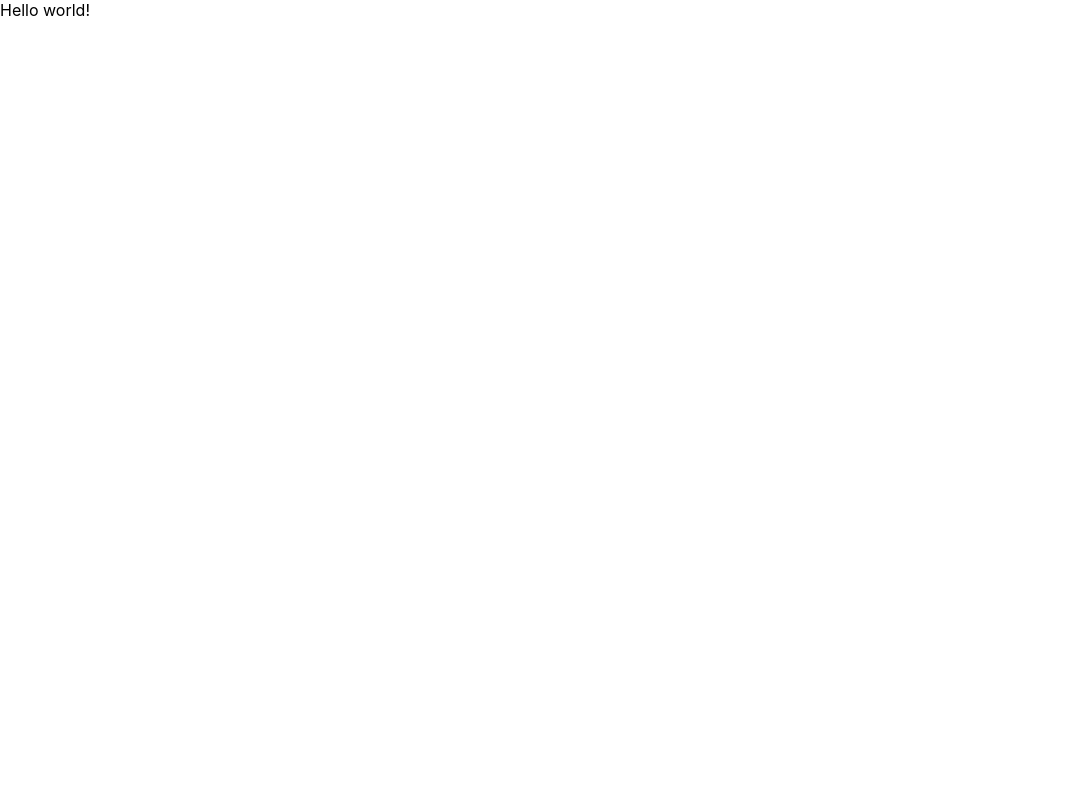
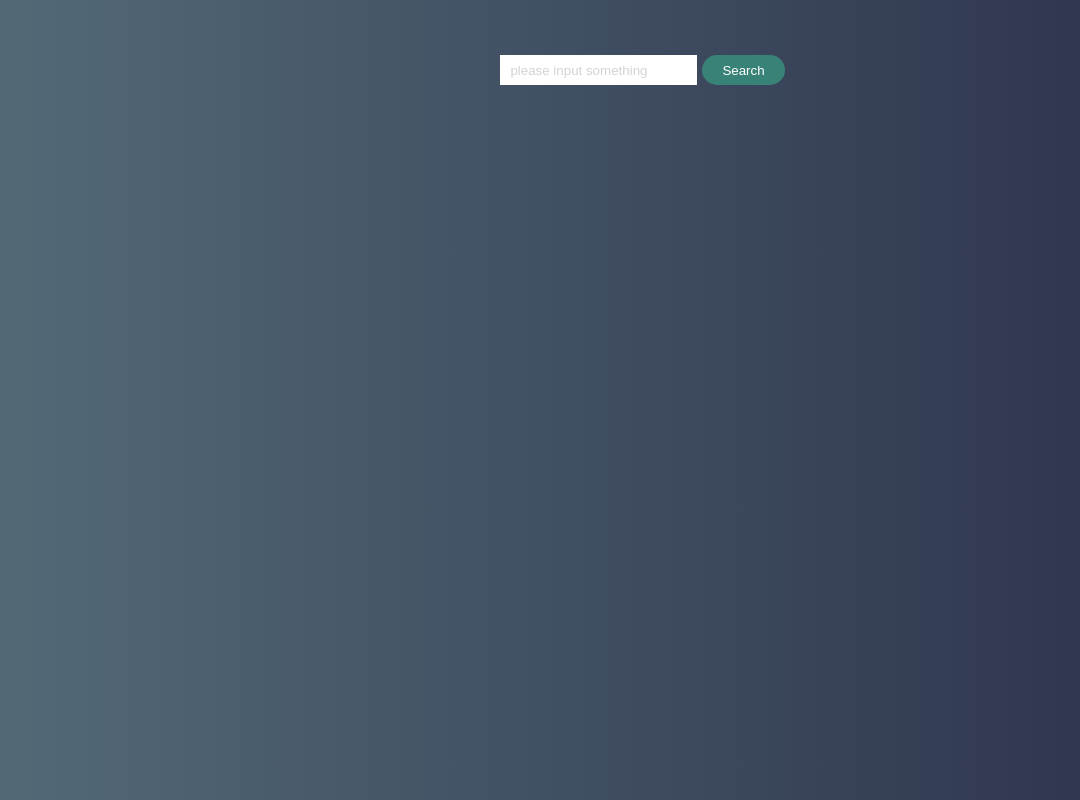
Before and after one commit to fdiogo/react-workshop, a React (Create React App) app: page / in a window 1280 px wide. Shown: the whole page, without its empty margins (0-1080 px from the left). Built offline with nearby package versions, Linux system fonts and the light colour scheme.

Commit message:
Add search controls

```diff
--- a/src/App.js
+++ b/src/App.js
@@ -1,7 +1,27 @@
-import React from 'react';
+import React, { useState } from 'react';
 
 function App() {
-    return <div>Hello world!</div>;
+    const [inputValue, setInputValue] = useState('');
+    const [query, setQuery] = useState(null);
+
+    const handleFormSubmit = event => {
+        event.preventDefault();
+        setQuery(inputValue);
+    };
+
+    return (
+        <div className="app">
+            <form onSubmit={handleFormSubmit}>
+                <input
+                    value={inputValue}
+                    placeholder="please input something"
+                    onChange={event => setInputValue(event.target.value)}
+                ></input>
+                <button type="submit">Search</button>
+            </form>
+            {query && <h1>Results for '{query}'</h1>}
+        </div>
+    );
 }
 
 export default App;
--- a/src/index.css
+++ b/src/index.css
@@ -6,3 +6,52 @@ body {
   -webkit-font-smoothing: antialiased;
   -moz-osx-font-smoothing: grayscale;
 }
+
+:root {
+  --primary-color: #398278;
+  --secondary-color: white;
+}
+
+* {
+  box-sizing: border-box;
+  color: var(--secondary-color);
+}
+
+html, body, #root, .app {
+  width: 100%;
+  height: 100%;
+}
+
+body {
+  background: linear-gradient(to right, #536976, #292e49);
+  padding-top: 50px;
+}
+
+input {
+  height: 30px;
+  border: 0;
+  color: black;
+  padding: 10px;
+  margin: 5px;
+  background: var(--secondary-color);
+}
+
+input::placeholder {
+  color: lightgrey;
+}
+
+button {
+  border: 0;
+  height: 30px;
+  background: black;
+  border-radius: 50px;
+  padding: 0px 20px;
+  background: var(--primary-color);
+  cursor: pointer;
+}
+
+.app {
+  display: flex;
+  flex-direction: column;
+  align-items: center;
+}
```
